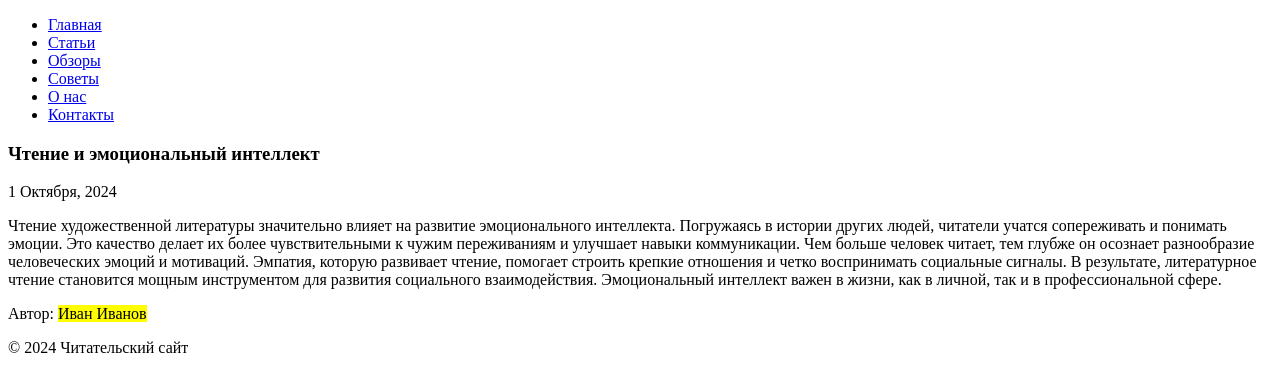
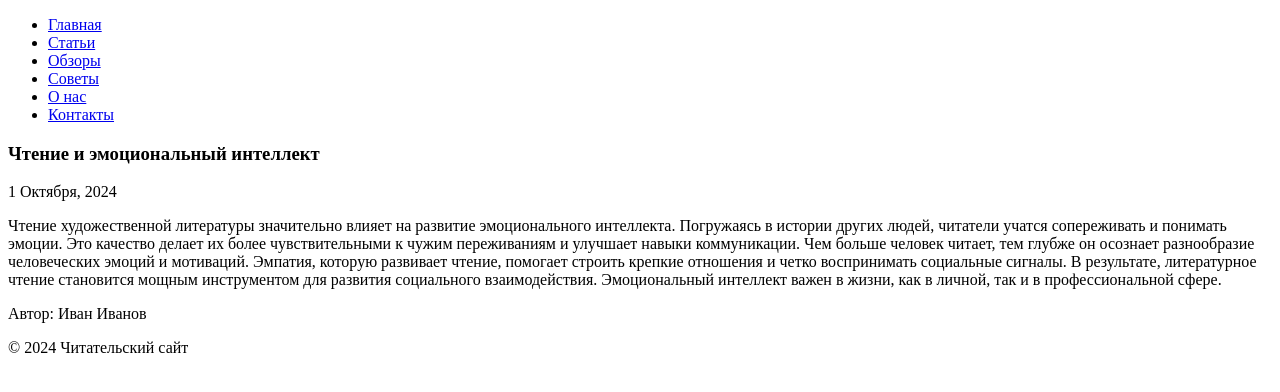
Before and after one commit to Didi110605/html-csskt1, a plain HTML site: page article1.html in a window 1280 px wide. Drawn offline with Linux system fonts and the light colour scheme.

Commit message:
Update article1.html

```diff
--- a/article1.html
+++ b/article1.html
@@ -30,7 +30,7 @@
         <p>Чтение художественной литературы значительно влияет на развитие эмоционального интеллекта. Погружаясь в истории других людей, читатели учатся сопереживать и понимать эмоции. Это качество делает их более чувствительными к чужим переживаниям и улучшает навыки коммуникации. Чем больше человек читает, тем глубже он осознает разнообразие человеческих эмоций и мотиваций. Эмпатия, которую развивает чтение, помогает строить крепкие отношения и четко воспринимать социальные сигналы. В результате, литературное чтение становится мощным инструментом для развития социального взаимодействия. Эмоциональный интеллект важен в жизни, как в личной, так и в профессиональной сфере.
         </p>
         <footer>
-            <p>Автор: <mark>Иван Иванов</mark></p>
+            <p>Автор: Иван Иванов</p>
         </footer>
     </article>
 </main>
```
